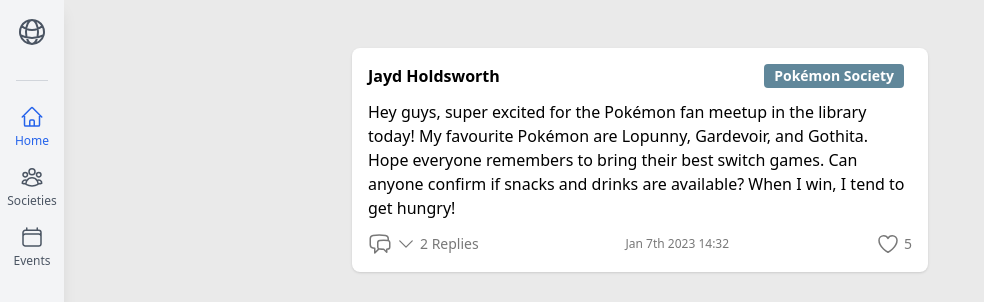
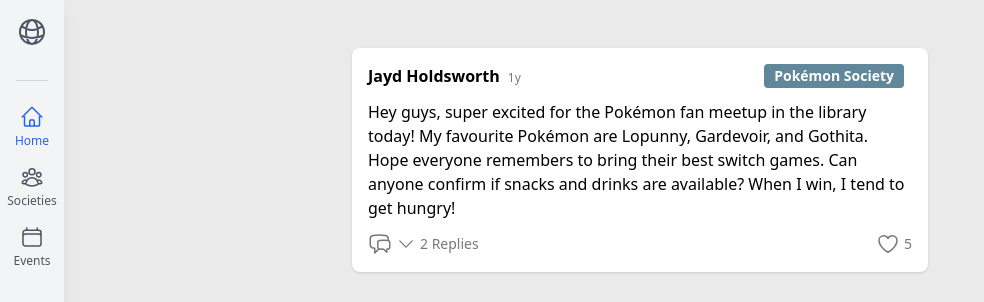
Before and after one commit to Jayd-H/UniSphere, a React (Vite) app in the folder Client/: page /home in a window 1280 px wide. Shown: the top 302 px of the page, without its empty margins (0-984 px from the left). Built offline with nearby package versions, Linux system fonts and the light colour scheme.

Commit message:
Added likes to replies and altered the way that times show on posts

```diff
--- a/Client/src/Components/Post.tsx
+++ b/Client/src/Components/Post.tsx
@@ -1,13 +1,16 @@
 import React, { useState } from 'react';
 import { ChatBubbleLeftRightIcon, HeartIcon, ChevronDownIcon, ChevronUpIcon } from '@heroicons/react/24/outline';
 import Reply from './Reply';
+import { timeSince } from './TimeUtils';
 
 // Interface for the props expected by the Reply component
-interface ReplyProps {
-  username: string;
-  content: string;
-  timestamp: string;
-}
+export interface ReplyProps {
+    username: string;
+    content: string;
+    timestamp: string;
+    likesCount: number;
+  }
+
 
 interface PostProps {
   username: string;
@@ -37,7 +40,10 @@ const Post: React.FC<PostProps> = ({
   return (
     <div className="bg-white rounded-lg p-4 shadow max-w-xl mx-auto my-4">
       <div className="flex justify-between items-center mb-3">
-        <span className="font-semibold">{username}</span>
+        <div>
+          <span className="font-semibold">{username}</span>
+          <span className="text-xs text-luni-grey ml-2">{timeSince(timestamp)}</span>
+        </div>
         <span className="text-sm font-semibold mr-2 px-2.5 py-0.5 rounded bg-luni-blue text-white">{societyName}</span>
       </div>
       <p className="mb-3">{content}</p>
@@ -53,7 +59,6 @@ const Post: React.FC<PostProps> = ({
           <span>{repliesCount} Replies</span>
           </button>
         </div>
-        <span className="text-xs">{timestamp}</span>
         <button type="button" className="flex items-center">
           <HeartIcon className="w-6 h-6 mr-1" />
           {likesCount}
--- a/Client/src/Components/Reply.tsx
+++ b/Client/src/Components/Reply.tsx
@@ -1,19 +1,30 @@
+// Reply.tsx
 import React from 'react';
+import { HeartIcon } from '@heroicons/react/24/outline';
+import { ReplyProps } from './Post';
+import { timeSince } from './TimeUtils'; // Ensure this path is correct
 
-interface ReplyProps {
-  username: string;
-  content: string;
-  timestamp: string;
-}
-
-const Reply: React.FC<ReplyProps> = ({ username, content, timestamp }) => {
+const Reply: React.FC<ReplyProps> = ({
+  username,
+  content,
+  timestamp,
+  likesCount
+}) => {
   return (
     <div className="pl-4 pr-2 py-2 bg-luni-lighter-grey rounded-lg my-2">
-      <div className="flex justify-between items-center mb-1">
-        <span className="font-semibold text-sm">{username}</span>
-        <span className="text-xs text-luni-grey">{timestamp}</span>
+      <div className="flex justify-between items-start">
+        <div>
+          <span className="font-semibold text-sm">{username}</span>
+          <span className="text-xs text-luni-grey ml-2">{timeSince(timestamp)}</span>
+          <p className="text-sm text-luni-grey mt-1">{content}</p>
+        </div>
+        <div className="flex flex-col items-end">
+          <button type="button" className="flex items-center mt-auto">
+            <HeartIcon className="w-4 h-4 text-luni-grey mr-1" />
+            <span className="text-xs text-luni-grey">{likesCount}</span>
+          </button>
+        </div>
       </div>
-      <p className="text-sm text-luni-grey">{content}</p>
     </div>
   );
 };
--- /dev/null
+++ b/Client/src/Components/TimeUtils.ts
@@ -0,0 +1,21 @@
+export const timeSince = (dateString: string) => {
+  const date = new Date(dateString);
+  const seconds = Math.floor((new Date().getTime() - date.getTime()) / 1000);
+
+  let interval = seconds / 31536000;
+  if (interval > 1) return Math.floor(interval) + "y";
+
+  interval = seconds / 2592000;
+  if (interval > 1) return Math.floor(interval) + "mo";
+
+  interval = seconds / 86400;
+  if (interval > 1) return Math.floor(interval) + "d";
+
+  interval = seconds / 3600;
+  if (interval > 1) return Math.floor(interval) + "h";
+
+  interval = seconds / 60;
+  if (interval > 1) return Math.floor(interval) + "m";
+
+  return Math.floor(seconds) + "s";
+};
--- a/Client/src/Pages/HomePage.tsx
+++ b/Client/src/Pages/HomePage.tsx
@@ -1,19 +1,33 @@
+// HomePage.tsx
 import React from 'react';
 import Post from '../Components/Post';
 
 const HomePage: React.FC = () => {
-  // Mock data array for posts and replies
+  // Updated mock data array for posts and replies with ISO 8601 date strings
   const mockPosts = [
     {
       username: 'Jayd Holdsworth',
       societyName: 'Pokémon Society',
-      timestamp: 'Jan 7th 2023 14:32',
+      // Use an ISO 8601 format for dates
+      timestamp: new Date('2023-01-07T14:32:00').toISOString(),
       content: 'Hey guys, super excited for the Pokémon fan meetup in the library today! My favourite Pokémon are Lopunny, Gardevoir, and Gothita. Hope everyone remembers to bring their best switch games. Can anyone confirm if snacks and drinks are available? When I win, I tend to get hungry!',
+      likesCount: 5,
       replies: [
-        { username: 'Ash Ketchum', content: 'I’ll be there with my Pikachu!', timestamp: 'Jan 7th 2023 15:00' },
-        { username: 'Misty Waterflower', content: 'Can’t wait to meet everyone!', timestamp: 'Jan 7th 2023 15:15' },
-      ],
-      likesCount: 5
+        {
+          username: 'Ash Ketchum',
+          content: 'I’ll be there with my Pikachu!',
+          // Use an ISO 8601 format for dates
+          timestamp: new Date('2023-01-07T15:00:00').toISOString(),
+          likesCount: 3,
+        },
+        {
+          username: 'Misty Waterflower',
+          content: 'Can’t wait to meet everyone!',
+          // Use an ISO 8601 format for dates
+          timestamp: new Date('2023-01-07T15:15:00').toISOString(),
+          likesCount: 2,
+        }
+      ]
     },
     // ... Additional posts ...
   ];
```
